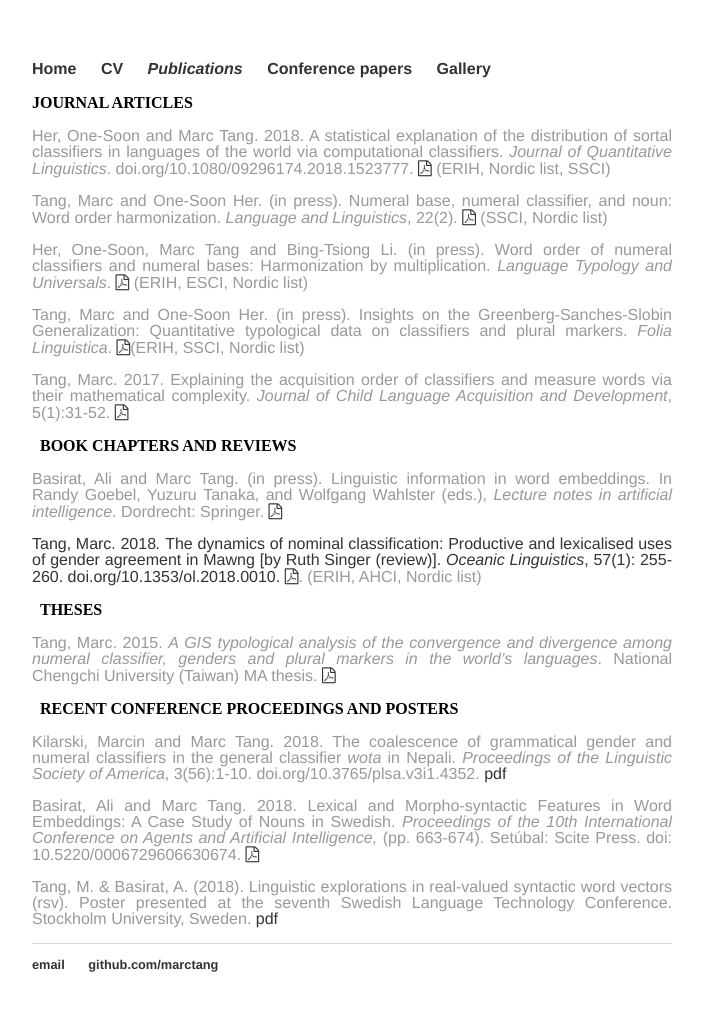
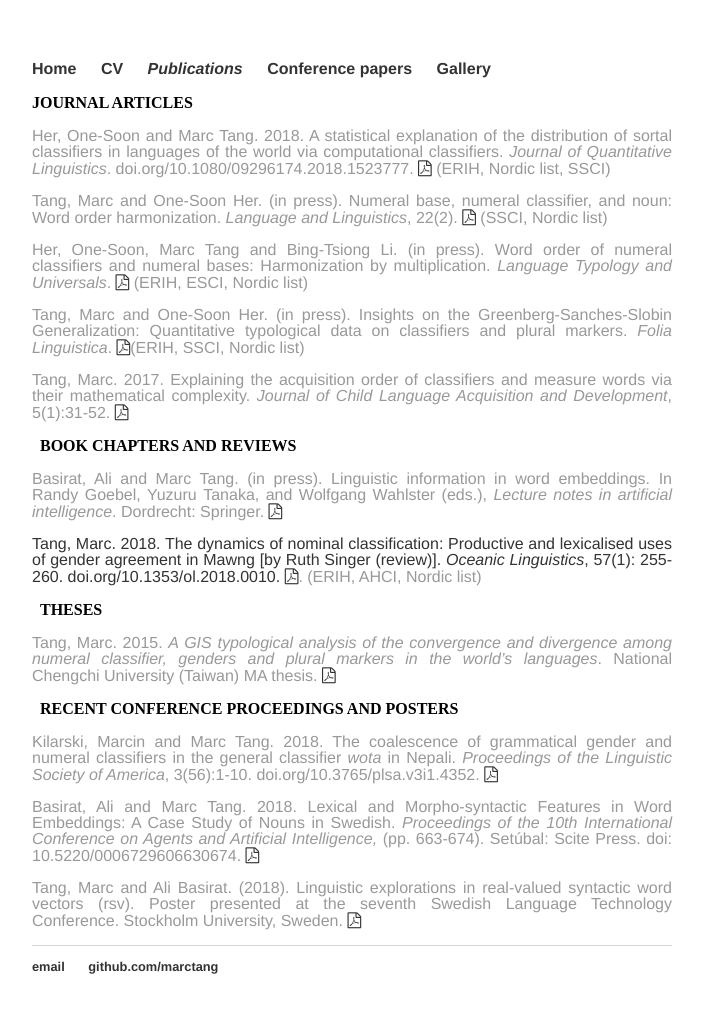
Before and after one commit to marctang/marctang.github.io, a Jekyll site: the page built from publications.html, in a window 1280 px wide. Shown: the whole page, without its empty margins (288-992 px from the left). Built offline with Jekyll 4.4.1, drawn with Linux system fonts in a browser that asks for light colours.

Commit message:
Update publications.html

```diff
--- a/publications.html
+++ b/publications.html
@@ -13,7 +13,7 @@
 
 <strong>BOOK CHAPTERS AND REVIEWS</strong>
 <p style="text-align: justify;">Basirat, Ali and Marc Tang. (in press). Linguistic information in word embeddings. In Randy Goebel, Yuzuru Tanaka, and Wolfgang Wahlster (eds.), <em>Lecture notes in artificial intelligence</em>. Dordrecht: Springer. <a href="https://www.springer.com/series/1244" target="_blank" rel="noopener"><i class="fa fa-file-pdf-o"></i></p>
-<p style="text-align: justify;">Tang, Marc. 2018<em>. </em>The dynamics of nominal classification: Productive and lexicalised uses of gender agreement in Mawng [by Ruth Singer (review)]. <em>Oceanic</em> <em>Linguistics</em>, 57(1): 255-260. doi.org/10.1353/ol.2018.0010. <a href="http://muse.jhu.edu/article/695556/pdf" target="_blank" rel="noopener"><i class="fa fa-file-pdf-o"></i></a>. (ERIH, AHCI, Nordic list)</p>
+<p style="text-align: justify;">Tang, Marc. 2018. The dynamics of nominal classification: Productive and lexicalised uses of gender agreement in Mawng [by Ruth Singer (review)]. <em>Oceanic Linguistics</em>, 57(1): 255-260. doi.org/10.1353/ol.2018.0010. <a href="http://muse.jhu.edu/article/695556/pdf" target="_blank" rel="noopener"><i class="fa fa-file-pdf-o"></i></a>. (ERIH, AHCI, Nordic list)</p>
 
 
 <strong>THESES</strong>
@@ -21,6 +21,6 @@
 
 
 <strong>RECENT CONFERENCE PROCEEDINGS AND POSTERS</strong>
-<p style="text-align: justify;">Kilarski, Marcin and Marc Tang. 2018. The coalescence of grammatical gender and numeral classifiers in the general classifier <i>wota </i>in Nepali. <em>Proceedings of the Linguistic Society of America</em>, 3(56):1-10. doi.org/10.3765/plsa.v3i1.4352. <a href="https://journals.linguisticsociety.org/proceedings/index.php/PLSA/article/view/4352" target="_blank" rel="noopener">pdf</a></p>
+<p style="text-align: justify;">Kilarski, Marcin and Marc Tang. 2018. The coalescence of grammatical gender and numeral classifiers in the general classifier <i>wota </i>in Nepali. <em>Proceedings of the Linguistic Society of America</em>, 3(56):1-10. doi.org/10.3765/plsa.v3i1.4352. <a href="https://journals.linguisticsociety.org/proceedings/index.php/PLSA/article/view/4352" target="_blank" rel="noopener"><i class="fa fa-file-pdf-o"></i></a></p>
 <p style="text-align: justify;">Basirat, Ali and Marc Tang. 2018. Lexical and Morpho-syntactic Features in Word Embeddings: A Case Study of Nouns in Swedish. <em>Proceedings of the 10th International Conference on Agents and Artificial Intelligence, </em>(pp. 663-674). Setúbal: Scite Press. doi: 10.5220/0006729606630674. <a href="http://www.scitepress.org/PublicationsDetail.aspx?ID=YZ9NydHT10E%3d&t=1" target="_blank" rel="noopener"><i class="fa fa-file-pdf-o"></i></a></p>
-<p style="text-align: justify;">Tang, M. & Basirat, A. (2018). Linguistic explorations in real-valued syntactic word vectors (rsv). Poster presented at the seventh Swedish Language Technology Conference. Stockholm University, Sweden. <a href="https://marctangblog.files.wordpress.com/2018/11/sltclingexpposter-1.pdf" target="_blank" rel="noopener">pdf</a>
+<p style="text-align: justify;">Tang, Marc and Ali Basirat. (2018). Linguistic explorations in real-valued syntactic word vectors (rsv). Poster presented at the seventh Swedish Language Technology Conference. Stockholm University, Sweden. <a href="https://marctangblog.files.wordpress.com/2018/11/sltclingexpposter-1.pdf" target="_blank" rel="noopener"><i class="fa fa-file-pdf-o"></i></a>
```
